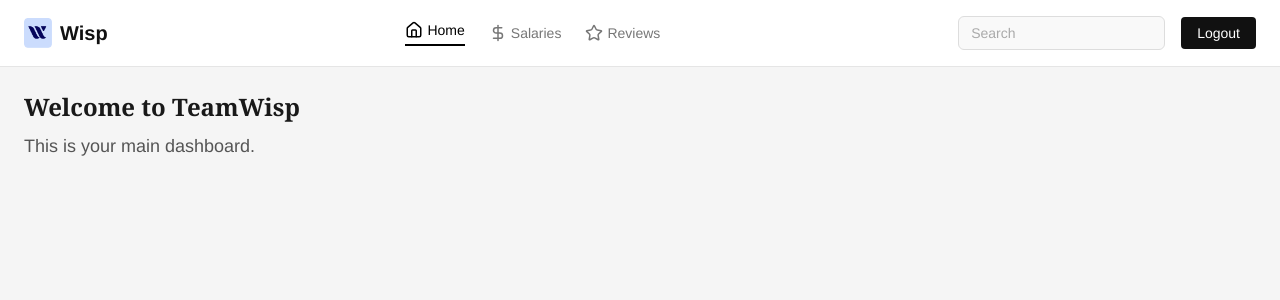
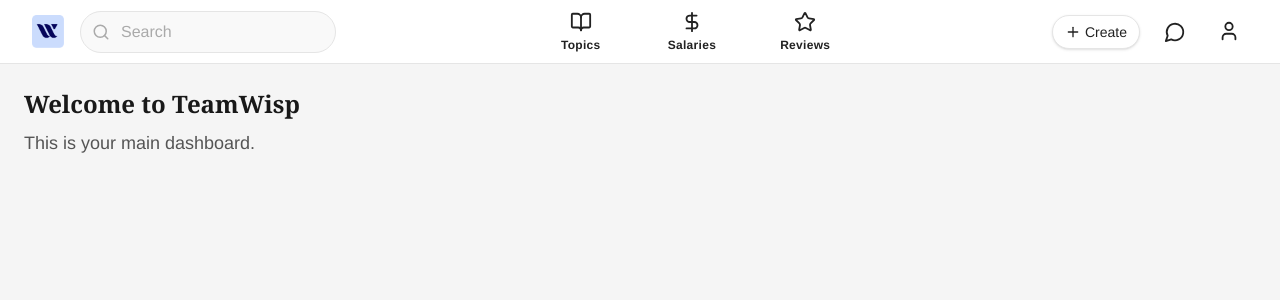
Before and after one commit to Team-Wisp/desert, a Next.js app: page / in a window 1280 px wide. Shown: the top 300 px of the page. Built offline with nearby package versions, Linux system fonts and the light colour scheme.

Commit message:
# Dynamic navbar

```diff
--- a/components/Landing.tsx
+++ b/components/Landing.tsx
@@ -40,7 +40,7 @@ export default function Landing() {
   }, []);
 
   return (
-    <div className="min-h-screen flex bg-[#F5F5F5] text-[#111111]">
+    <div className="min-h-screen flex flex-col lg:flex-row bg-[#F5F5F5] text-[#111111]">
       <LandingLeft />
       <LandingRight
         isLoggedIn={isLoggedIn}
--- a/components/LandingLeft.tsx
+++ b/components/LandingLeft.tsx
@@ -1,5 +1,5 @@
 const LandingLeft = () => (
-  <div className="w-1/2 flex flex-col justify-center items-center h-full px-16 bg-white border-r border-[#E5E5E5] min-h-screen">
+  <div className="w-full lg:w-1/2 flex flex-col justify-center items-center h-full px-8 lg:px-16 bg-white border-b lg:border-b-0 lg:border-r border-[#E5E5E5] min-h-[50vh] lg:min-h-screen">
     <h1 className="text-6xl font-bold mb-6 text-center tracking-tight" style={{ fontFamily: 'Merriweather, Georgia, serif' }}>
       TeamWisp
     </h1>
--- a/components/LandingRight.tsx
+++ b/components/LandingRight.tsx
@@ -14,7 +14,7 @@ const LandingRight: React.FC<LandingRightProps> = ({
   onLogout,
 }) => {
   return (
-    <div className="w-1/2 flex flex-col justify-center items-center h-full bg-white px-16 space-y-8 min-h-screen">
+    <div className="w-full lg:w-1/2 flex flex-col justify-center items-center h-full bg-white px-8 lg:px-16 space-y-8 min-h-[50vh] lg:min-h-screen">
       {!isLoggedIn ? (
         <>
           <Button onClick={onSignup} variant="primary" size="large">Sign Up</Button>
--- a/components/Navbar.tsx
+++ b/components/Navbar.tsx
@@ -1,34 +1,78 @@
 'use client';
 
 import { usePathname, useRouter } from 'next/navigation';
-import { Home, DollarSign, Star } from 'lucide-react';
+import { Search, MessageCircle, User, BookOpen, DollarSign, Star, Plus, Menu, LogOut, ThumbsUp } from 'lucide-react';
 import clsx from 'clsx';
+import React, { useState, useRef, useEffect } from 'react';
+import Button from './Button';
 
 const Navbar = () => {
   const router = useRouter();
   const pathname = usePathname();
+  const [mobileOpen, setMobileOpen] = useState(false);
+  const [profileOpen, setProfileOpen] = useState(false);
+  const profileRef = useRef<HTMLButtonElement>(null);
+  const dropdownRef = useRef<HTMLDivElement>(null);
+
+  // Close dropdown on outside click
+  useEffect(() => {
+    function handleClickOutside(event: MouseEvent) {
+      if (
+        dropdownRef.current &&
+        !dropdownRef.current.contains(event.target as Node) &&
+        profileRef.current &&
+        !profileRef.current.contains(event.target as Node)
+      ) {
+        setProfileOpen(false);
+      }
+    }
+    if (profileOpen) {
+      document.addEventListener('mousedown', handleClickOutside);
+    } else {
+      document.removeEventListener('mousedown', handleClickOutside);
+    }
+    return () => document.removeEventListener('mousedown', handleClickOutside);
+  }, [profileOpen]);
 
   const navItems = [
-    { label: 'Home', icon: Home, href: '/' },
+    { label: 'Topics', icon: BookOpen, href: '/topics' },
     { label: 'Salaries', icon: DollarSign, href: '/salaries' },
     { label: 'Reviews', icon: Star, href: '/reviews' },
   ];
 
-  const handleLogout = () => {
+  // Profile dropdown items
+  const profileMenu = [
+    { label: 'Profile', icon: User, href: '/profile' },
+    { label: 'Reviews', icon: Star, href: '/my-reviews' },
+    { label: 'Upvotes', icon: ThumbsUp, href: '/upvotes' },
+  ];
+
+  const handleSignOut = () => {
     document.cookie = 'wisp-token=; path=/; max-age=0';
     router.push('/landing');
   };
 
   return (
-    <nav className="w-full px-6 py-4 bg-white border-b border-[#E5E5E5] flex items-center justify-between">
-      {/* Left: Logo + Name */}
-      <div className="flex items-center space-x-2 cursor-pointer" onClick={() => router.push('/')}>
-      <img src="/wisp.png" alt="Wisp Logo" width={28} height={28} />
-        <span className="text-xl font-bold text-[#111111]">Wisp</span>
+    <nav className="w-full px-8 bg-white border-b border-[#E5E5E5] flex items-center justify-between font-sans h-16 relative">
+      {/* Left: Logo + Search */}
+      <div className="flex items-center space-x-4 min-w-0 flex-shrink-0">
+        <div className="flex items-center space-x-2 cursor-pointer" onClick={() => router.push('/')}>
+          <img src="/wisp.png" alt="Wisp Logo" width={32} height={32} />
+        </div>
+        {/* Search Bar */}
+        <div className="relative flex items-center w-48 sm:w-64">
+          <Search size={18} className="absolute left-3 text-[#aaa]" />
+          <input
+            type="text"
+            placeholder="Search"
+            className="pl-10 pr-4 py-2 rounded-full border border-[#E5E5E5] bg-[#f9f9f9] text-base text-[#222] placeholder:text-[#aaa] focus:outline-none focus:ring-2 focus:ring-black transition-colors duration-200 w-full"
+            style={{ fontFamily: 'sohne, Helvetica Neue, Arial, sans-serif' }}
+          />
+        </div>
       </div>
 
-      {/* Center: Nav Items */}
-      <div className="flex space-x-6 items-center text-sm font-medium">
+      {/* Desktop Center: Nav Items (icons above text) */}
+      <div className="flex-1 hidden lg:flex justify-center items-center space-x-10">
         {navItems.map(({ label, icon: Icon, href }) => {
           const isActive = pathname === href;
           return (
@@ -36,32 +80,166 @@ const Navbar = () => {
               key={href}
               onClick={() => router.push(href)}
               className={clsx(
-                'flex items-center space-x-1 transition',
+                'flex flex-col items-center justify-center px-3 py-1.5 rounded-full text-base font-medium transition-colors duration-200',
                 isActive
-                  ? 'text-black border-b-2 border-black pb-1'
-                  : 'text-[#777] hover:text-black'
+                  ? 'bg-black text-white'
+                  : 'text-[#222] hover:bg-[#f3f3f3] hover:text-black'
               )}
+              style={{ fontFamily: 'sohne, Helvetica Neue, Arial, sans-serif', minWidth: 70 }}
             >
-              <Icon size={18} />
-              <span>{label}</span>
+              <Icon size={22} className="mb-1" />
+              <span className="text-xs font-semibold tracking-wide">{label}</span>
             </button>
           );
         })}
       </div>
 
-      {/* Right: Search + Logout */}
-      <div className="flex items-center space-x-4">
-        <input
-          placeholder="Search"
-          className="px-3 py-1.5 rounded-md border border-[#DDD] text-sm focus:outline-none bg-[#F9F9F9] placeholder:text-[#AAA]"
-        />
+      {/* Desktop Right: Create Post, Feedback, Profile */}
+      <div className="hidden lg:flex items-center space-x-4">
+        {/* Create Post - minimalistic */}
         <button
-          onClick={handleLogout}
-          className="text-sm px-4 py-1.5 bg-[#111111] text-white rounded hover:bg-[#333]"
+          onClick={() => router.push('/create-post')}
+          className="flex items-center space-x-1 px-3 py-1.5 rounded-full border border-[#E5E5E5] bg-white text-[#222] text-sm font-medium hover:bg-[#f3f3f3] transition-colors duration-200 shadow-sm"
+          style={{ fontFamily: 'sohne, Helvetica Neue, Arial, sans-serif' }}
         >
-          Logout
+          <Plus size={16} />
+          <span>Create</span>
+        </button>
+        {/* Feedback Icon */}
+        <button className="p-2 rounded-full hover:bg-[#f3f3f3] transition-colors duration-200" title="Feedback">
+          <MessageCircle size={22} className="text-[#222]" />
+        </button>
+        {/* Profile Icon with Dropdown */}
+        <div className="relative">
+          <button
+            ref={profileRef}
+            onClick={() => setProfileOpen((open) => !open)}
+            className="p-2 rounded-full hover:bg-[#f3f3f3] transition-colors duration-200"
+            title="Profile"
+            aria-haspopup="true"
+            aria-expanded={profileOpen}
+          >
+            <User size={22} className="text-[#222]" />
+          </button>
+          {profileOpen && (
+            <div
+              ref={dropdownRef}
+              className="absolute right-0 mt-2 w-48 bg-white border border-[#E5E5E5] rounded-lg shadow-lg z-50 py-2 animate-fade-in"
+            >
+              {profileMenu.map(({ label, icon: Icon, href }) => (
+                <button
+                  key={href}
+                  onClick={() => { setProfileOpen(false); router.push(href); }}
+                  className="w-full flex items-center px-4 py-2 text-sm text-[#222] hover:bg-[#f3f3f3] transition-colors duration-200"
+                  style={{ fontFamily: 'sohne, Helvetica Neue, Arial, sans-serif' }}
+                >
+                  <Icon size={18} className="mr-2" />
+                  {label}
+                </button>
+              ))}
+              <div className="border-t border-[#E5E5E5] my-2" />
+              <button
+                onClick={handleSignOut}
+                className="w-full flex items-center px-4 py-2 text-sm text-red-600 hover:bg-[#f3f3f3] transition-colors duration-200"
+              >
+                <LogOut size={18} className="mr-2" />
+                Sign Out
+              </button>
+            </div>
+          )}
+        </div>
+      </div>
+
+      {/* Mobile Hamburger */}
+      <div className="flex lg:hidden items-center">
+        <button onClick={() => setMobileOpen(!mobileOpen)} className="p-2 rounded-full hover:bg-[#f3f3f3] transition-colors duration-200">
+          <Menu size={26} className="text-[#222]" />
         </button>
       </div>
+
+      {/* Mobile Drawer (slide-in from right, 30% width, blurred overlay) */}
+      {mobileOpen && (
+        <>
+          {/* Blurred Overlay */}
+          <div
+            className="fixed inset-0 bg-black/20 backdrop-blur-sm z-40"
+            onClick={() => setMobileOpen(false)}
+          />
+          {/* Drawer */}
+          <div className="fixed top-0 right-0 h-full w-1/3 max-w-xs bg-white border-l border-[#E5E5E5] shadow-lg z-50 flex flex-col items-center py-4 space-y-4 animate-slide-in">
+            {navItems.map(({ label, icon: Icon, href }) => {
+              const isActive = pathname === href;
+              return (
+                <button
+                  key={href}
+                  onClick={() => { setMobileOpen(false); router.push(href); }}
+                  className={clsx(
+                    'flex flex-col items-center justify-center px-3 py-2 rounded-full text-base font-medium transition-colors duration-200 w-11/12',
+                    isActive
+                      ? 'bg-black text-white'
+                      : 'text-[#222] hover:bg-[#f3f3f3] hover:text-black'
+                  )}
+                  style={{ fontFamily: 'sohne, Helvetica Neue, Arial, sans-serif' }}
+                >
+                  <Icon size={22} className="mb-1" />
+                  <span className="text-xs font-semibold tracking-wide">{label}</span>
+                </button>
+              );
+            })}
+            {/* Create Post (Mobile) - minimalistic */}
+            <button
+              onClick={() => { setMobileOpen(false); router.push('/create-post'); }}
+              className="flex items-center space-x-1 px-3 py-1.5 rounded-full border border-[#E5E5E5] bg-white text-[#222] text-sm font-medium hover:bg-[#f3f3f3] transition-colors duration-200 shadow-sm w-11/12 justify-center"
+              style={{ fontFamily: 'sohne, Helvetica Neue, Arial, sans-serif' }}
+            >
+              <Plus size={16} />
+              <span>Create</span>
+            </button>
+            <div className="flex items-center space-x-4 mt-2">
+              <button className="p-2 rounded-full hover:bg-[#f3f3f3] transition-colors duration-200" title="Feedback">
+                <MessageCircle size={22} className="text-[#222]" />
+              </button>
+              {/* Profile Icon with Dropdown (Mobile) */}
+              <div className="relative">
+                <button
+                  onClick={() => setProfileOpen((open) => !open)}
+                  className="p-2 rounded-full hover:bg-[#f3f3f3] transition-colors duration-200"
+                  title="Profile"
+                  aria-haspopup="true"
+                  aria-expanded={profileOpen}
+                >
+                  <User size={22} className="text-[#222]" />
+                </button>
+                {profileOpen && (
+                  <div
+                    className="absolute right-0 mt-2 w-48 bg-white border border-[#E5E5E5] rounded-lg shadow-lg z-50 py-2 animate-fade-in"
+                  >
+                    {profileMenu.map(({ label, icon: Icon, href }) => (
+                      <button
+                        key={href}
+                        onClick={() => { setProfileOpen(false); setMobileOpen(false); router.push(href); }}
+                        className="w-full flex items-center px-4 py-2 text-sm text-[#222] hover:bg-[#f3f3f3] transition-colors duration-200"
+                        style={{ fontFamily: 'sohne, Helvetica Neue, Arial, sans-serif' }}
+                      >
+                        <Icon size={18} className="mr-2" />
+                        {label}
+                      </button>
+                    ))}
+                    <div className="border-t border-[#E5E5E5] my-2" />
+                    <button
+                      onClick={() => { setProfileOpen(false); setMobileOpen(false); handleSignOut(); }}
+                      className="w-full flex items-center px-4 py-2 text-sm text-red-600 hover:bg-[#f3f3f3] transition-colors duration-200"
+                    >
+                      <LogOut size={18} className="mr-2" />
+                      Sign Out
+                    </button>
+                  </div>
+                )}
+              </div>
+            </div>
+          </div>
+        </>
+      )}
     </nav>
   );
 };
```
Also changed, not shown: components/Button.tsx (+4 -4 lines).
